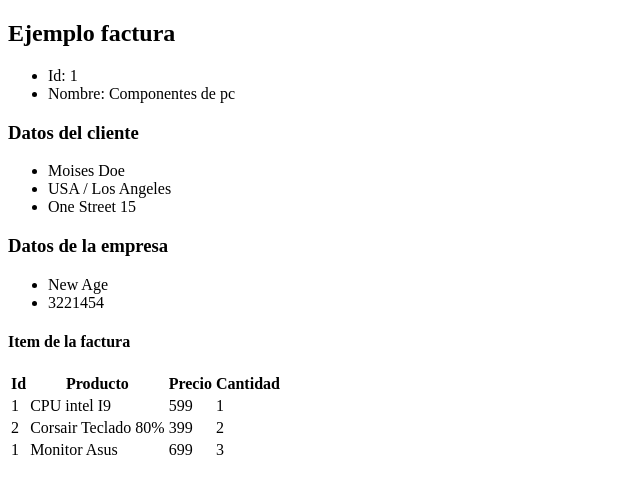
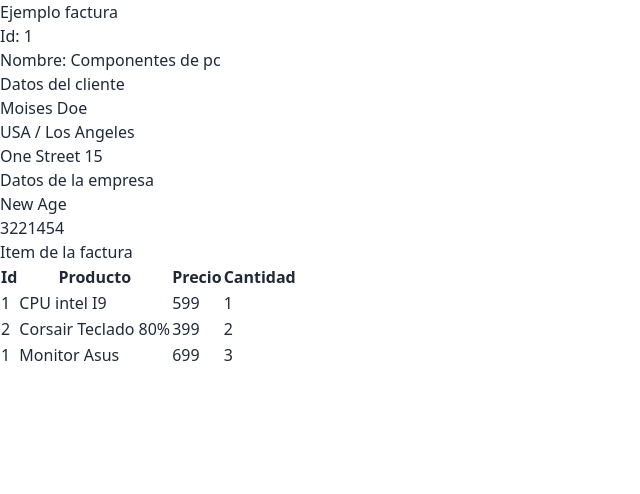
Before and after one commit to MoisesCornejo/angular-factura, an Angular app: page / in a window 1280 px wide. Shown: the top 494 px of the page, without its empty margins (0-640 px from the left). Built offline with nearby package versions, Linux system fonts and the light colour scheme.

Commit message:
Se agrego tailwind css y daisyUI para componentes

```diff
--- a/package.json
+++ b/package.json
@@ -27,12 +27,16 @@
     "@angular/cli": "^19.0.4",
     "@angular/compiler-cli": "^19.0.0",
     "@types/jasmine": "~5.1.0",
+    "autoprefixer": "^10.4.20",
+    "daisyui": "^4.12.20",
     "jasmine-core": "~5.4.0",
     "karma": "~6.4.0",
     "karma-chrome-launcher": "~3.2.0",
     "karma-coverage": "~2.2.0",
     "karma-jasmine": "~5.1.0",
     "karma-jasmine-html-reporter": "~2.1.0",
+    "postcss": "^8.4.49",
+    "tailwindcss": "^3.4.16",
     "typescript": "~5.6.2"
   }
 }
--- a/src/main.ts
+++ b/src/main.ts
@@ -1,6 +1,5 @@
 import { bootstrapApplication } from '@angular/platform-browser';
 import { appConfig } from './app/app.config';
-import { AppComponent } from './app/app.component';
 import {InvoiceComponent} from './app/components/invoice/invoice.component';
 
 // cambiamos el componente principal al InvoiceComponent
--- a/src/styles.css
+++ b/src/styles.css
@@ -1 +1,4 @@
 /* You can add global styles to this file, and also import other style files */
+@tailwind base;
+@tailwind components;
+@tailwind utilities;
--- /dev/null
+++ b/tailwind.config.js
@@ -0,0 +1,12 @@
+/** @type {import('tailwindcss').Config} */
+module.exports = {
+  content: [
+    "./src/**/*.{html,ts}",
+  ],
+  theme: {
+    extend: {},
+  },
+  plugins: [
+    require('daisyui'),
+  ],
+}
```
Also changed, not shown: 1 other file (tests, documents, lock files or other folders).
